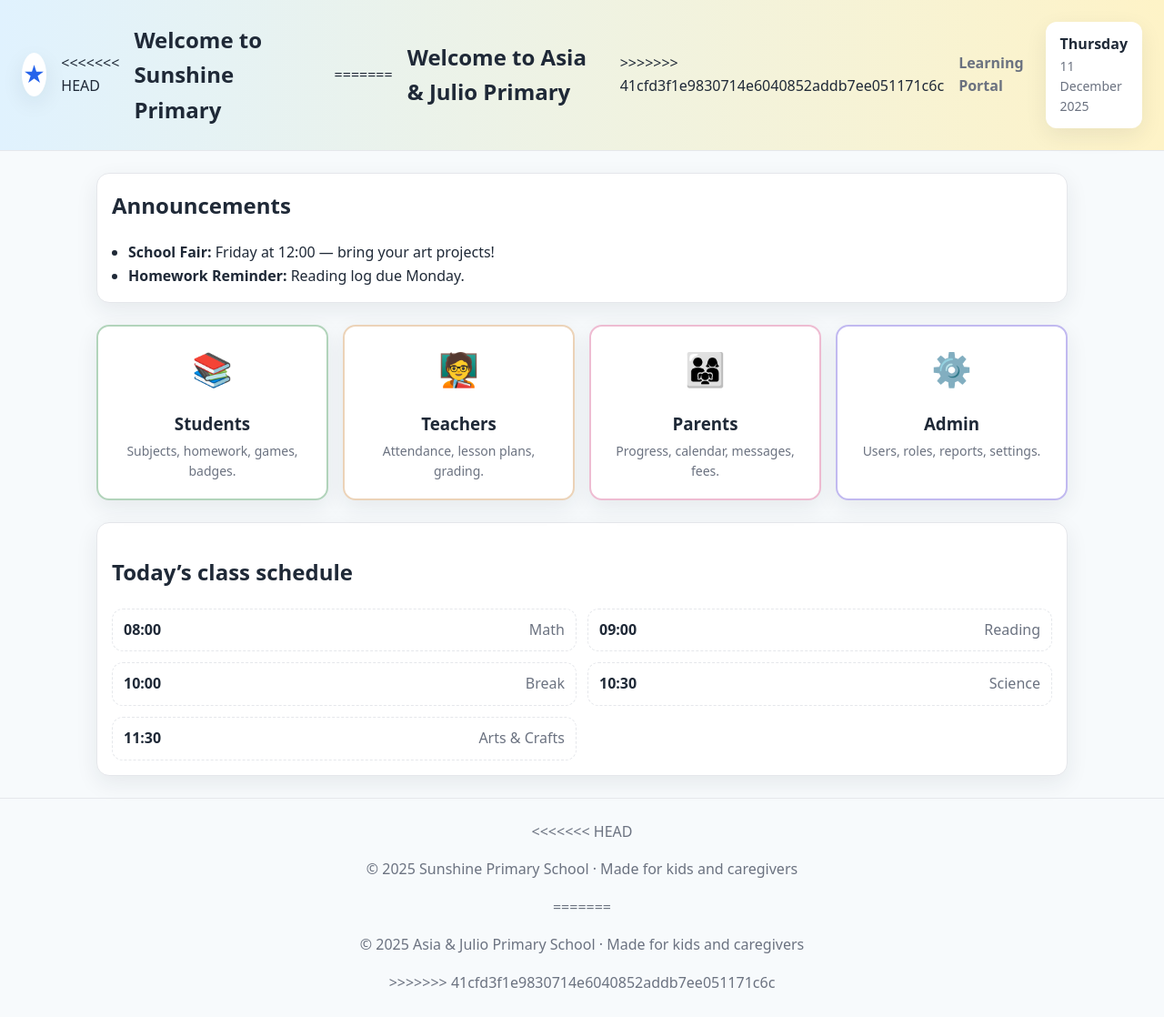
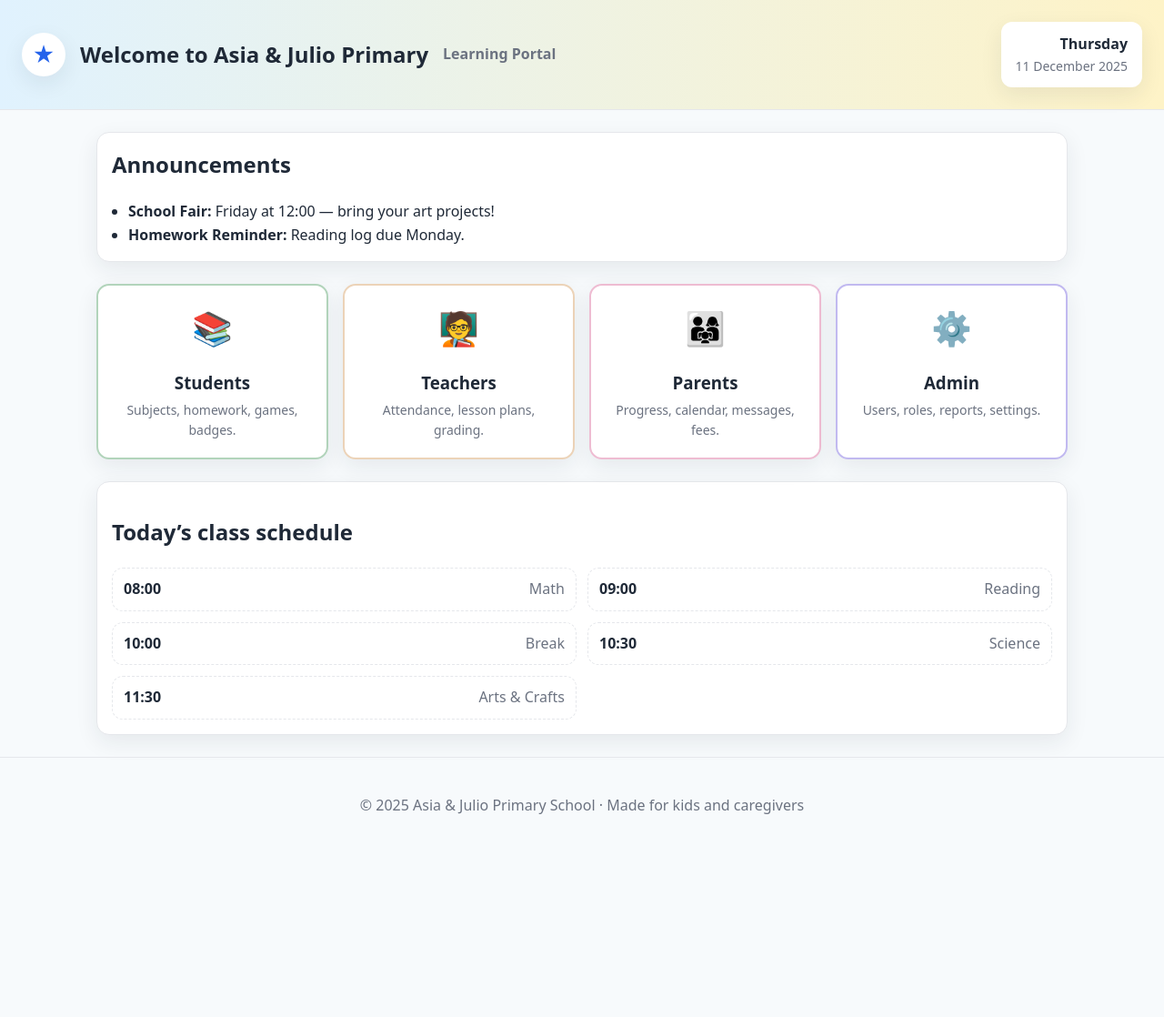
Before and after one commit to martin1988-asia/primary-lms, a plain HTML site: page index.html in a window 1280 px wide. Shown: the whole page at 91% size. After the commit the page ends 938 px from the top, so only its background shows below. Drawn offline with Linux system fonts and the light colour scheme.

Commit message:
Cleaned homepage conflicts and unified branding

```diff
--- a/index.html
+++ b/index.html
@@ -10,11 +10,7 @@
   <header class="site-header">
     <div class="brand">
       <span class="brand-logo" aria-hidden="true">★</span>
-<<<<<<< HEAD
-      <h1 class="brand-title">Welcome to Sunshine Primary</h1>
-=======
       <h1 class="brand-title">Welcome to Asia & Julio Primary</h1>
->>>>>>> 41cfd3f1e9830714e6040852addb7ee051171c6c
       <p class="brand-subtitle">Learning Portal</p>
     </div>
     <div class="header-meta">
@@ -73,11 +69,7 @@
   </main>
 
   <footer class="site-footer">
-<<<<<<< HEAD
-    <p>© 2025 Sunshine Primary School · Made for kids and caregivers</p>
-=======
     <p>© 2025 Asia & Julio Primary School · Made for kids and caregivers</p>
->>>>>>> 41cfd3f1e9830714e6040852addb7ee051171c6c
   </footer>
 </body>
 </html>
```
